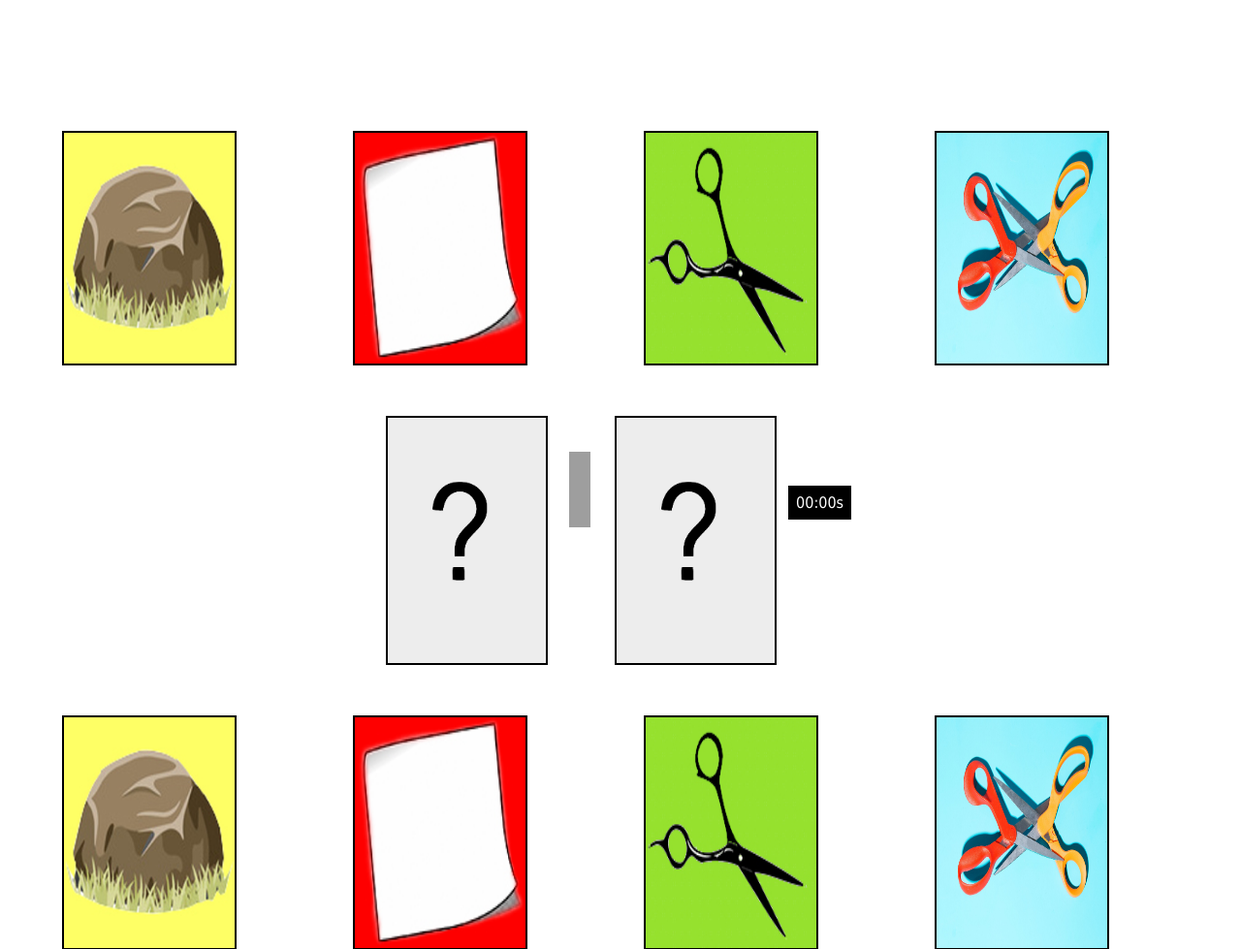
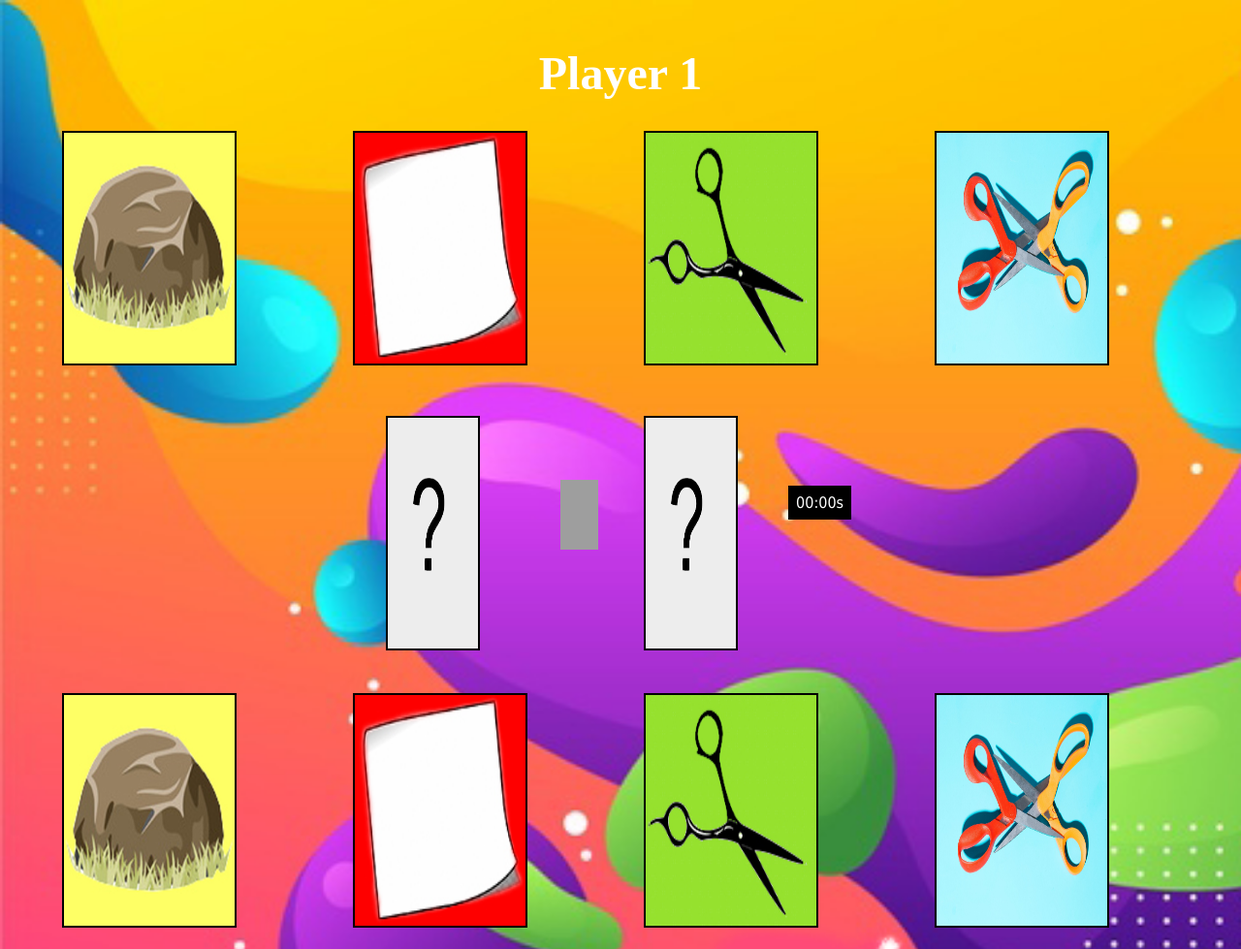
Before and after one commit to noAudio/RockPaperScissors, a Flask app: page / in a window 1280 px wide. Shown: the top 979 px of the page at 97% size. Run offline with Flask 2, Linux system fonts and the light colour scheme; grey boxes are pictures that could not be loaded.

Commit message:
Added conditionals and completed jinja templating

```diff
--- a/templates/index.html
+++ b/templates/index.html
@@ -10,13 +10,13 @@
   <link rel=" stylesheet" href="{{ url_for('static', filename='css/responsive.css') }}">
 </head>
 
-<body>
+<body style="background-image: url('{{ url_for('static', filename='src/bg-img.jpg') }}')">
   <!-- Score display -->
   {% if outcome %}
   <div class=" score-status">
-    <span class="wins"> Points: 0 </span>
-    {% endif %}
+    <span class="wins"> {{ outcome }} </span>
   </div>
+  {% endif %}
   <!-- /Score display -->
 
   <!-- The main website -->
@@ -33,7 +33,11 @@
         <section class="player-section">
           {% for option in options %}
           <div>
-            <input type="image" src="{{ url_for('static', filename='src/' + option + '.jpg') }}" id="{{ option }}" value="{{ option }}">
+            {# <input class="check-input" type="radio" aria-label="Radio button for following text input" name="game-option" value="{{ option }}" id="{{ option }}"> #}
+            <label for="{{ option }}">
+              <image type="image" src="{{ url_for('static', filename='src/' + option + '.jpg') }}">
+              <input type="submit" class="check-input" value="{{ option }}" id="{{ option }}" name="game-option">
+            </label>
           </div>
           {% endfor %}
         </section>
@@ -46,24 +50,24 @@
 
       <section class="placement">
       {% if player %}
-        <div id="dropzone">
-          <img src="{{ url_for('static', filename='src/' + player + '.jpg') }}" width="100%" id="dropzone">
+        <div id="dropzone" class="dropzone">
+          <img src="{{ url_for('static', filename='src/' + player + '.jpg') }}" width="100%" class="dropzone" id="dropzone">
         </div>
       {% else %}
-        <div id="dropzone">
-          <img src="{{ url_for('static', filename='src/placers 2.jpg') }}" width="100%" id="dropzone">
+        <div id="dropzone" class="dropzone">
+          <img src="{{ url_for('static', filename='src/placers 2.jpg') }}" width="100%" class="dropzone" id="dropzone">
         </div>
       {% endif %}
         <div>
           <img src="{{ url_for('static', filename='src/exchange.jpg') }}" class="resize">
         </div>
         {% if computer %}
-        <div>
-          <img src="{{ url_for('static', filename='src/' + computer + '.jpg') }}" width="100%" id="dropzone">
+        <div class="dropzone">
+          <img src="{{ url_for('static', filename='src/' + computer + '.jpg') }}" width="100%" class="dropzone" id="dropzone">
         </div>
       {% else %}
-        <div>
-          <img src="{{ url_for('static', filename='src/placers 2.jpg') }}" width="100%">
+        <div class="dropzone">
+          <img src="{{ url_for('static', filename='src/placers 2.jpg') }}" width="100%" class="dropzone">
         </div>
       {% endif %}
         <div class="timing-box">
```
